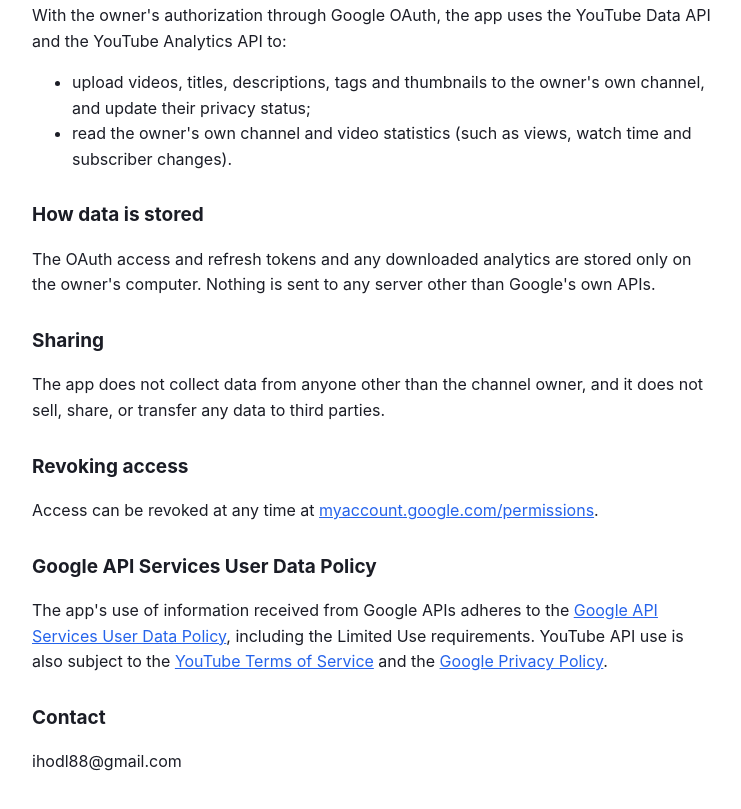
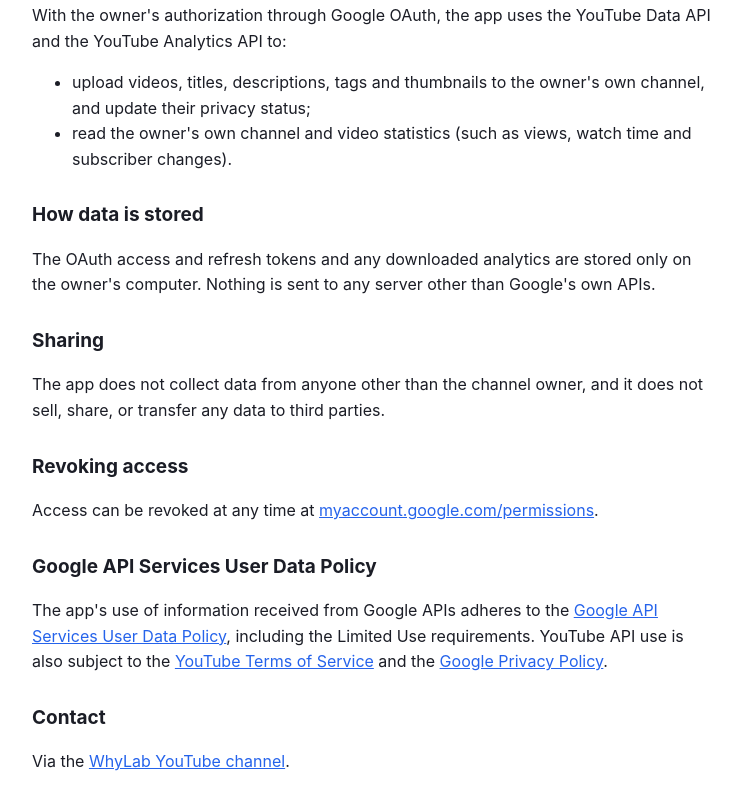
Before and after one commit to ihodl8-rgb/iwhylab, a plain HTML site: page privacy.html in a window 1280 px wide. Shown: the part 343-1152 px from the top of the page, without its empty margins (268-1009 px from the left). Drawn offline with Linux system fonts and the light colour scheme.

Commit message:
Remove email address from public pages
Co-Authored-By: Claude Opus 5.5 <noreply@anthropic.com>
Claude-Session: https://claude.ai/code/session_01UUhW2VuumS8HhNvPectLmE

```diff
--- a/privacy.html
+++ b/privacy.html
@@ -37,5 +37,5 @@ including the Limited Use requirements. YouTube API use is also subject to the
 <a href="https://policies.google.com/privacy">Google Privacy Policy</a>.</p>
 
 <h2>Contact</h2>
-<p>ihodl88@gmail.com</p>
+<p>Via the <a href="https://www.youtube.com/@iWhyLab">WhyLab YouTube channel</a>.</p>
 </body></html>
```
Also changed, not shown: index.html (+1 -1 lines).
